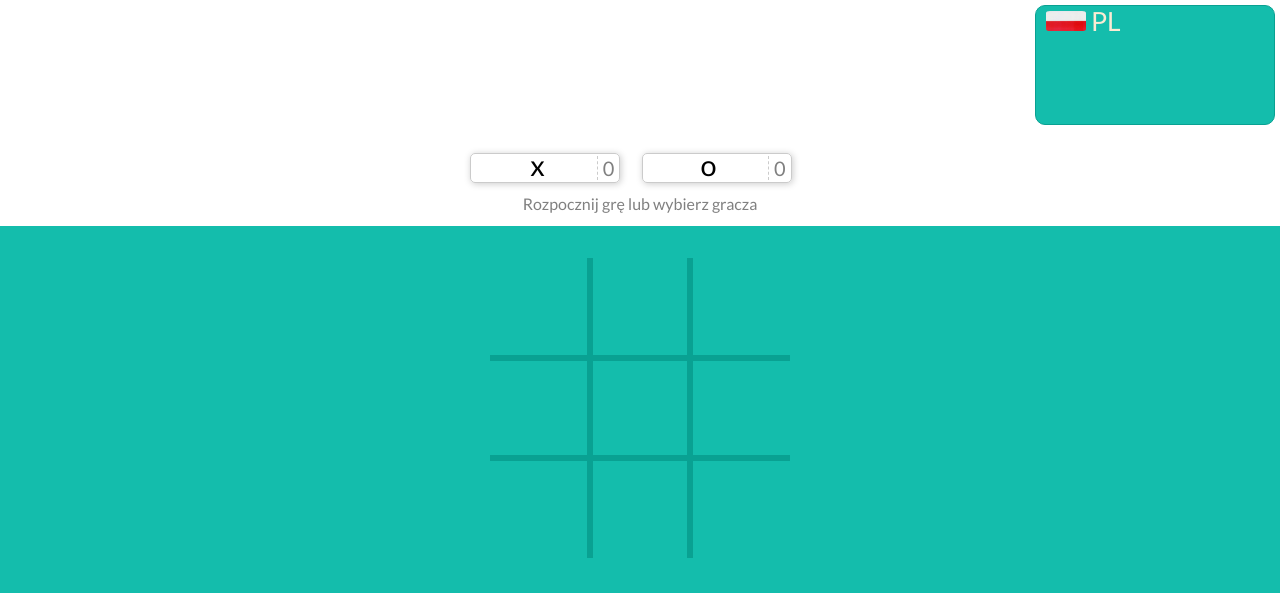
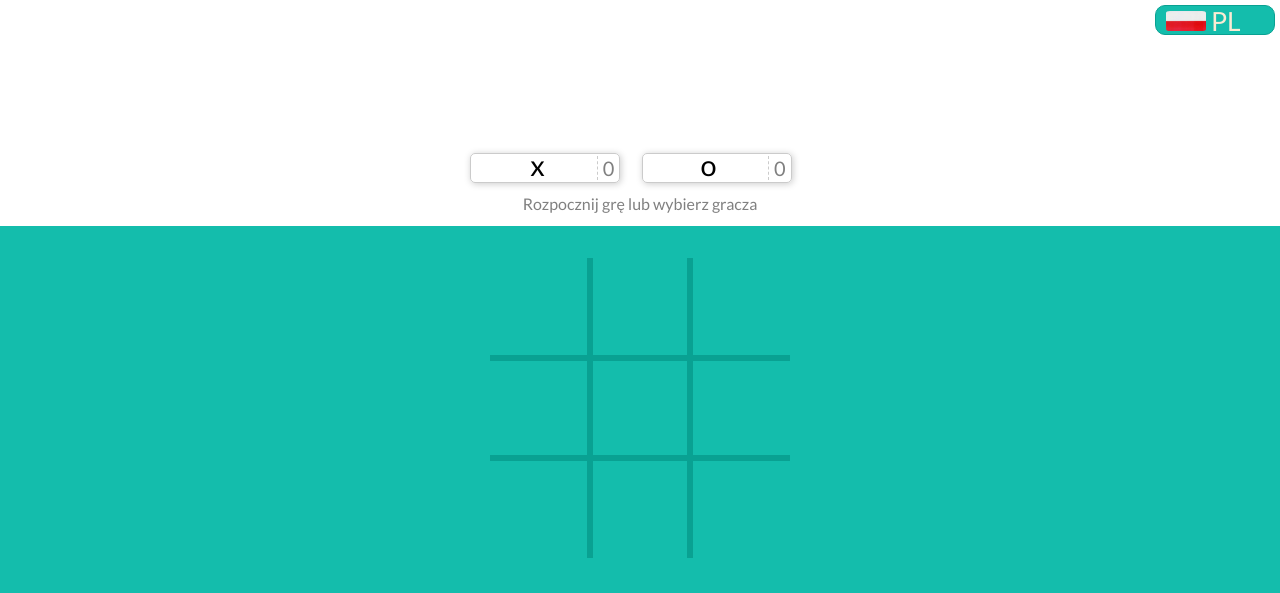
Before and after one commit to leisik/Tic-Tac-Toe, a plain HTML site: page index.html in a window 1280 px wide. Shown: the top 593 px of the page. Drawn offline with Linux system fonts and the light colour scheme.

Commit message:
6.5th commit

```diff
--- a/index.html
+++ b/index.html
@@ -8,6 +8,7 @@
     <link href="style.css" rel="stylesheet">
     <link rel="stylesheet" href="https://use.fontawesome.com/releases/v5.0.12/css/all.css" integrity="sha384-G0fIWCsCzJIMAVNQPfjH08cyYaUtMwjJwqiRKxxE/rx96Uroj1BtIQ6MLJuheaO9" crossorigin="anonymous">
     <meta name="viewport" content="width=device-width, initial-scale=1.0">
+    <meta http-equiv="X-UA-Compatible" content="IE=edge,chrome=1" />
 </head>
 <body>
     <div class="container">
--- a/style.css
+++ b/style.css
@@ -82,7 +82,7 @@ body {
     BOARD SECTION
 ----------------------*/
 .board-wrapper {
-    width: 100vw;
+    width: 100%;
     background-color: #14bdac;
     min-height: 370px;
     padding-top: 0;
@@ -179,8 +179,8 @@ h1#wygrany {
  CHANGE LANGUAGE SECTION
 ----------------------*/
 .lang-change {
-    width: 15rem;
-    height: 7.5rem;
+    width: 7.5rem;
+    height: 1.875rem;
     background-color: #14bdac;
     position: fixed;
     top: 0.3125rem;
```
